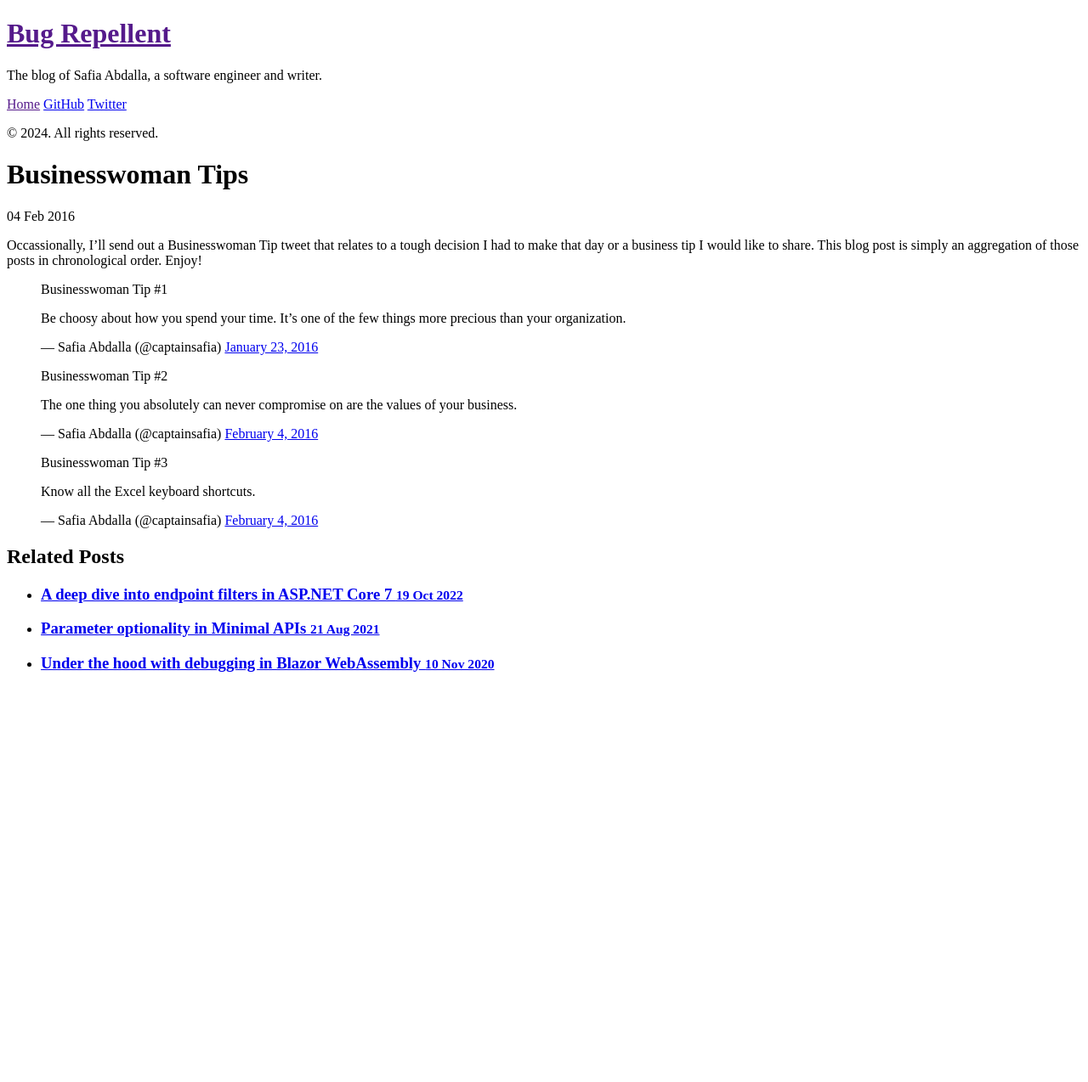
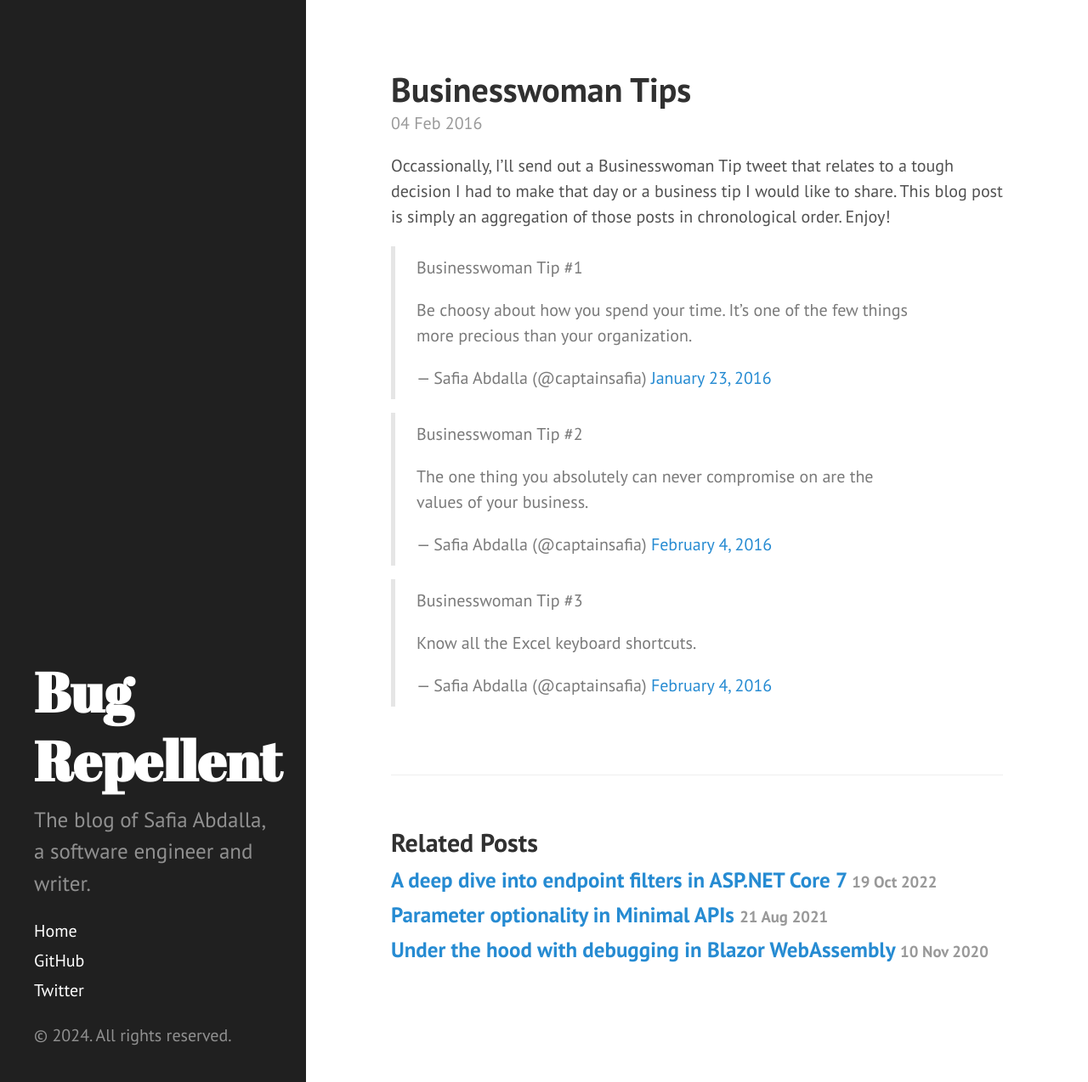
Before and after one commit to jean/blog, a Jekyll site: the page built from _posts/tumblr/2016-02-03-businesswoman-tips.md, in a window 1280 px wide and 1274 px high. Shown: the whole window at 85% size. Built offline with Jekyll 4.4.1, drawn with Linux system fonts in a browser that asks for light colours; comment, search, counter and statistics services are not loaded.

Commit message:
Fix relative path for assets

```diff
--- a/_includes/head.html
+++ b/_includes/head.html
@@ -15,14 +15,14 @@
     </title>
 
     <!-- CSS -->
-    <link rel="stylesheet" href="{{ site.baseurl }}public/css/poole.css">
-    <link rel="stylesheet" href="{{ site.baseurl }}public/css/syntax.css">
-    <link rel="stylesheet" href="{{ site.baseurl }}public/css/hyde.css">
+    <link rel="stylesheet" href="{{ '/' | relative_url }}public/css/poole.css">
+    <link rel="stylesheet" href="{{ '/' | relative_url }}public/css/syntax.css">
+    <link rel="stylesheet" href="{{ '/' | relative_url }}public/css/hyde.css">
     <link rel="stylesheet" href="http://fonts.googleapis.com/css?family=PT+Sans:400,400italic,700|Abril+Fatface">
 
     <!-- Icons -->
-    <link rel="apple-touch-icon-precomposed" sizes="144x144" href="{{ site.baseurl }}public/apple-touch-icon-144-precomposed.png">
-                                   <link rel="shortcut icon" href="{{ site.baseurl }}public/favicon.ico">
+    <link rel="apple-touch-icon-precomposed" sizes="144x144" href="{{ '/' | relative_url }}public/apple-touch-icon-144-precomposed.png">
+                                   <link rel="shortcut icon" href="{{ '/' | relative_url }}public/favicon.ico">
 
     <!-- RSS -->
     <link rel="alternate" type="application/rss+xml" title="RSS" href="/atom.xml">
--- a/_includes/sidebar.html
+++ b/_includes/sidebar.html
@@ -2,7 +2,7 @@
     <div class="container sidebar-sticky">
       <div class="sidebar-about">
         <h1>
-          <a href="{{ site.baseurl }}">
+          <a href="{{ '/' | relative_url }}">
             {{ site.title }}
           </a>
         </h1>
@@ -10,7 +10,7 @@
       </div>
 
       <nav class="sidebar-nav">
-        <a class="sidebar-nav-item{% if page.url == site.baseurl %} active{% endif %}" href="{{ site.baseurl }}">Home</a>
+        <a class="sidebar-nav-item{% if page.url == site.baseurl %} active{% endif %}" href="{{ '/' | relative_url }}">Home</a>
 
         {% comment %}
           The code below dynamically generates a sidebar nav of pages with
```
